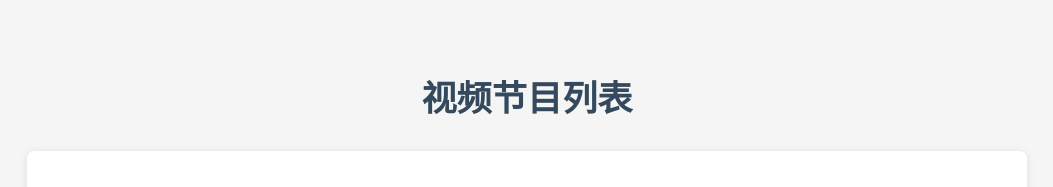
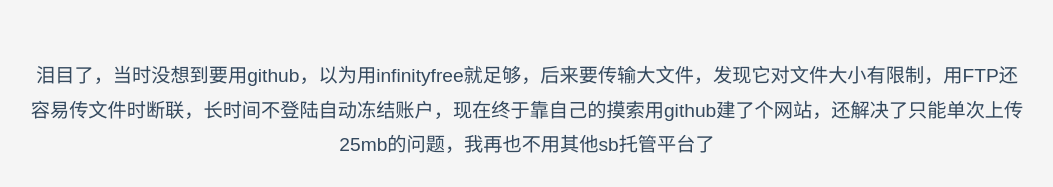
Before and after one commit to mingriwuxian/mingriwuxian.github.io, a plain HTML site: page index.html in a window 1280 px wide. Shown: the top 187 px of the page, without its empty margins (113-1166 px from the left). Drawn offline with Linux system fonts and the light colour scheme.

Commit message:
Update index.html

```diff
--- a/index.html
+++ b/index.html
@@ -55,15 +55,27 @@
             margin: 30px 0;
             font-size: 2.2em;
         }
+
+        .intro-paragraph {
+            text-align: center;
+            color: #34495e;
+            margin-bottom: 20px;
+            font-size: 1.2em;
+            line-height: 1.8;
+        }
     </style>
 </head>
 <body>
+    <p class="intro-paragraph">
+        泪目了，当时没想到要用github，以为用infinityfree就足够，后来要传输大文件，发现它对文件大小有限制，用FTP还容易传文件时断联，长时间不登陆自动冻结账户，现在终于靠自己的摸索用github建了个网站，还解决了只能单次上传25mb的问题，我再也不用其他sb托管平台了
+    </p>
+
     <h1>视频节目列表</h1>
     <!-- 第一个视频 -->
     <div class="video-block">
         <div class="video-intro">
             <h2>简单爱</h2>
-            <p>出自周杰伦2002年the one演唱会，个人认为是最好听的版本</p >
+            <p>出自周杰伦2002年the one演唱会，个人认为是最好听的版本</p>
         </div>
         <div class="video-container">
             <video controls poster="2.jpg">
@@ -77,7 +89,7 @@
     <div class="video-block">
         <div class="video-intro">
             <h2>新年快乐</h2>
-            <p>这是2023级22班2025年的新年贺词.</p >
+            <p>这是2023级22班2025年的新年贺词.</p>
         </div>
         <div class="video-container">
             <video controls>
@@ -88,9 +100,8 @@
         </div>
     </div>
 
-
     <p style="text-align: center; color: #95a5a6; margin-top: 40px;">
         技术支持：HTML5视频播放 | 建议使用Chrome/Firefox浏览器
-    </p >
+    </p>
 </body>
 </html>
```
